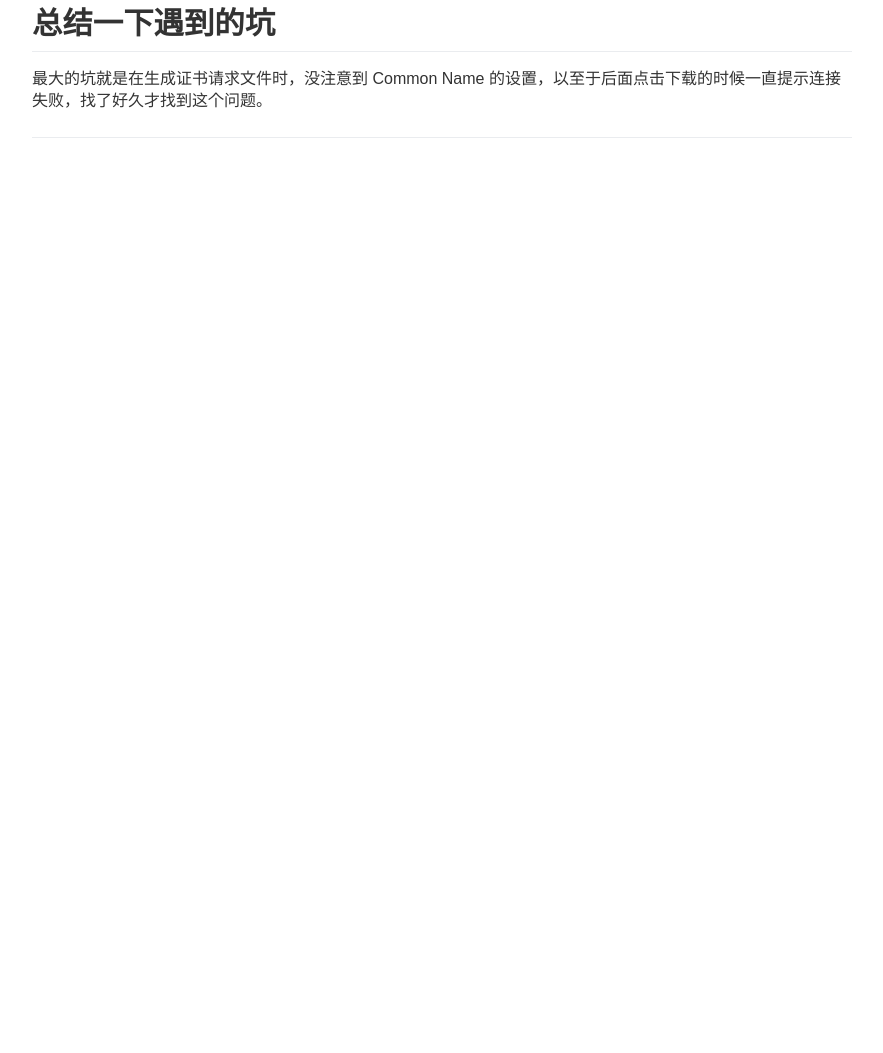
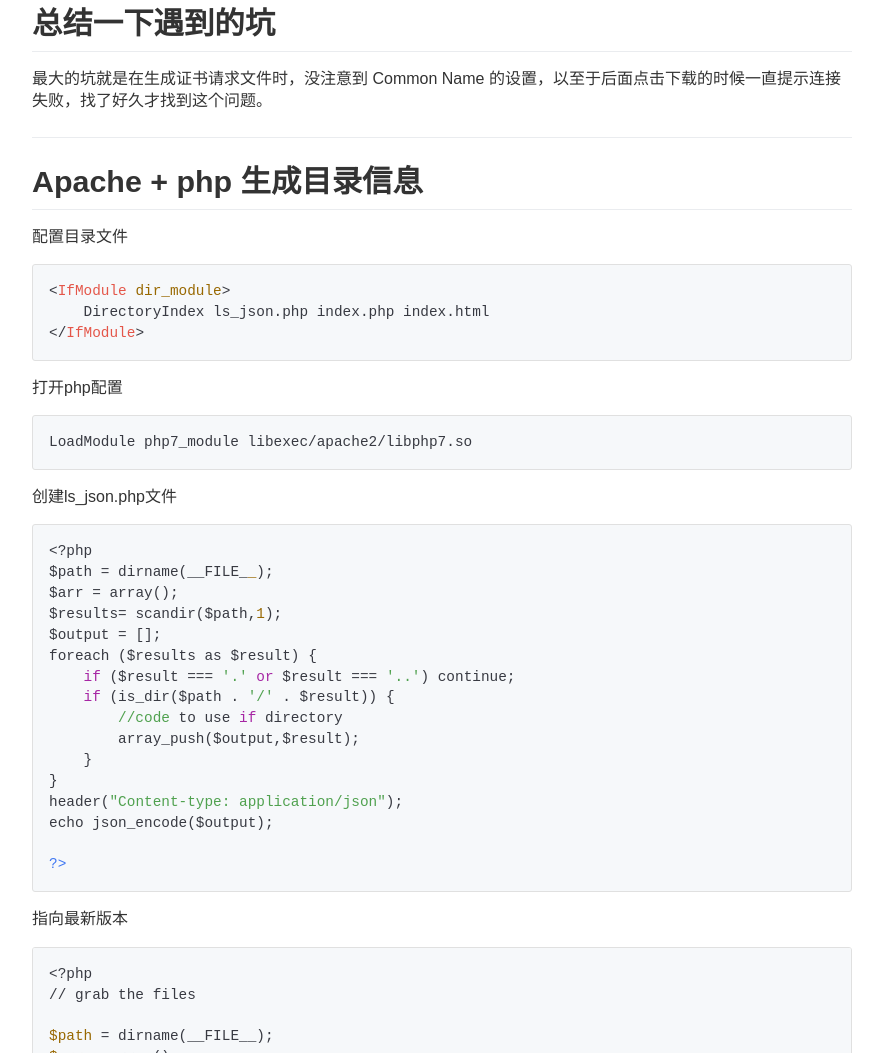
Before and after one commit to nyzhanggy/dulldevil.github.io, a Jekyll site: the page built from _posts/Blade/2016-08-08-Mac apache本地配置ssl证书 及 iOS OTA部署.md, in a window 1280 px wide and 1400 px high, scrolled down 4977 px. Shown: the part 347-1400 px from the top of the window, without its empty margins (198-1081 px from the left). Built offline with Jekyll 4.4.1, drawn with Linux system fonts in a browser that asks for light colours; before the commit the page ends 5546 px from its top, so only the background shows below that; some of the changed text lies outside the part shown.

Commit message:
Apache + php 生成目录信息

````diff
--- a/_posts/Blade/2016-08-08-Mac apache本地配置ssl证书 及 iOS OTA部署.md
+++ b/_posts/Blade/2016-08-08-Mac apache本地配置ssl证书 及 iOS OTA部署.md
@@ -167,3 +167,72 @@ index.html的内容，两个连接，一个下载安装包，一个现在ssl的
 最大的坑就是在生成证书请求文件时，没注意到 Common Name 的设置，以至于后面点击下载的时候一直提示连接失败，找了好久才找到这个问题。
 
 ---
+
+
+## Apache + php 生成目录信息
+
+配置目录文件
+
+```
+<IfModule dir_module>
+    DirectoryIndex ls_json.php index.php index.html
+</IfModule>
+```
+
+打开php配置
+```
+LoadModule php7_module libexec/apache2/libphp7.so
+```
+
+
+创建ls_json.php文件
+
+```php
+<?php
+$path = dirname(__FILE__);
+$arr = array();
+$results= scandir($path,1);
+$output = [];
+foreach ($results as $result) {
+    if ($result === '.' or $result === '..') continue;
+    if (is_dir($path . '/' . $result)) {
+        //code to use if directory
+        array_push($output,$result);
+    }
+}
+header("Content-type: application/json");
+echo json_encode($output);
+
+?>
+```
+
+指向最新版本
+
+```php
+<?php
+// grab the files
+
+$path = dirname(__FILE__);
+$arr = array();
+$results= scandir($path,1);
+$output = [];
+foreach ($results as $result) {
+    if ($result === '.' or $result === '..') continue;
+    if (is_dir($path . '/' . $result)) {
+        //code to use if directory
+        array_push($output,$result);
+    }
+}
+$url="itms-services://?action=download-manifest&url=https://dev.xporter.club/iOS/".max($output)."/install.plist";
+?>
+
+<html>
+<head>
+<meta http-equiv="refresh" content="1;url=<?php echo $url; ?>">
+</head>
+<body>
+
+</body>
+</html>
+
+```
````
